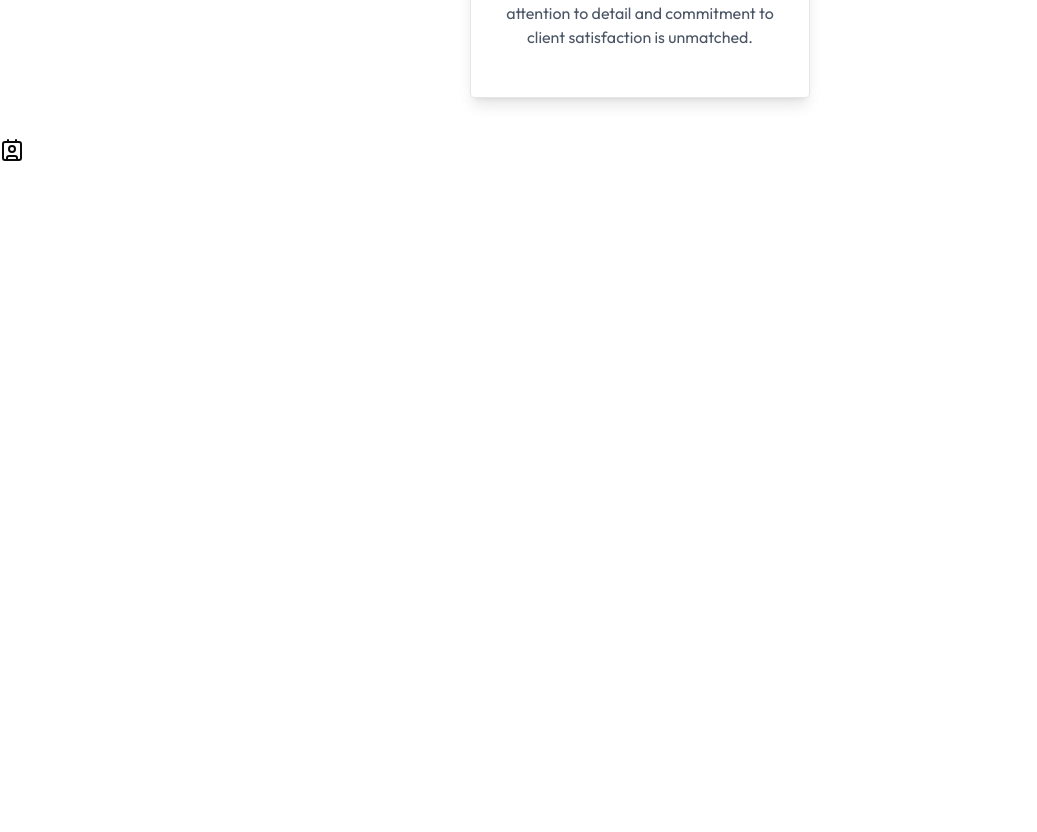
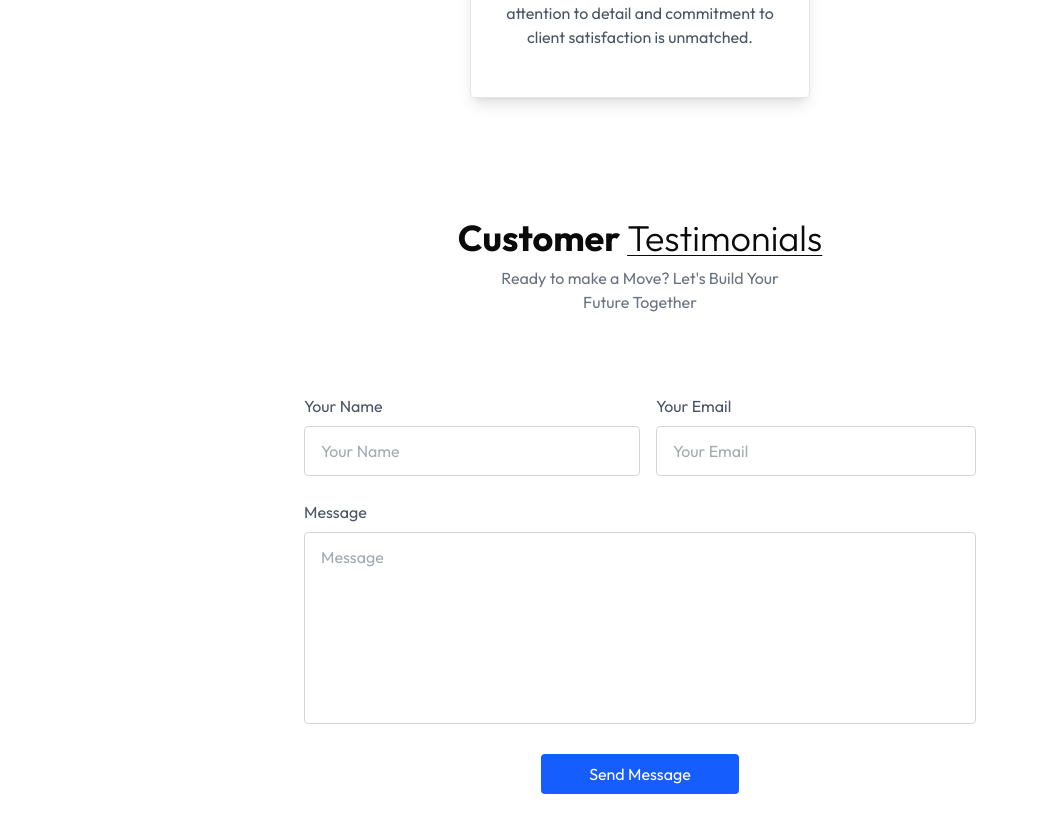
Before and after one commit to va4unsingh/Real-Estate-website, a React (Vite) app: page / in a window 1280 px wide. Shown: the part 3320-4152 px from the top of the page, without its empty margins (0-1037 px from the left). Before the commit the page ends 3482 px from the top, so only its background shows below. Built offline with nearby package versions, Linux system fonts and the light colour scheme.

Commit message:
toaster mid

```diff
--- a/package.json
+++ b/package.json
@@ -17,6 +17,7 @@
     "lucide-react": "^0.507.0",
     "react": "^19.1.0",
     "react-dom": "^19.1.0",
+    "react-toastify": "^11.0.5",
     "tailwind-merge": "^3.2.0",
     "tailwindcss": "^4.1.5"
   },
--- a/src/App.jsx
+++ b/src/App.jsx
@@ -1,14 +1,17 @@
-import { Contact } from "lucide-react";
 import "./App.css";
 import About from "./component/About";
-
 import Header from "./component/Header";
 import Projects from "./component/Projects";
 import Testimonials from "./component/Testimonials";
+import Contact from "./component/Contact";
+import { ToastContainer } from 'react-toastify';
+// import "react-toastify/dist/ReactToastify.css"
 
 function App() {
+
   return (
     <div className="w-full overflow-hidden">
+      <ToastContainer/>
       <Header />
       <About />
       <Projects />
--- a/src/component/Contact.jsx
+++ b/src/component/Contact.jsx
@@ -1,6 +1,33 @@
 import React from "react";
+import { toast } from "react-toastify";
 
 function Contact() {
+  const [result, setResult] = React.useState("");
+
+  const onSubmit = async (event) => {
+    event.preventDefault();
+    setResult("Sending....");
+    const formData = new FormData(event.target);
+
+    formData.append("access_key", "f098b145-de75-4bf5-a4d7-761181cdd6bb");
+
+    const response = await fetch("https://api.web3forms.com/submit", {
+      method: "POST",
+      body: formData,
+    });
+
+    const data = await response.json();
+
+    if (data.success) {
+      // setResult("Form Submitted Successfully");
+      toast.success(" Form Submitted Successfully");
+      event.target.reset();
+    } else {
+      console.log("Error", data);
+      toast.error(data.message);
+      // setResult(data.message);
+    }
+  };
   return (
     <div
       className="text-center p-6 py-20 lg:px-32 w-full overflow-hidden
@@ -14,8 +41,48 @@
         </span>
       </h1>
       <p className="text-center text-gray-500 mb-12 max-w-80 mx-auto">
-        Real Stories From Those Who Found Home With Us
+        Ready to make a Move? Let's Build Your Future Together
       </p>
+
+      <form
+        onSubmit={onSubmit}
+        className="max-w-2xl mx-auto text-gray-600 pt-8 "
+      >
+        <div className="flex flex-wrap">
+          <div className="w-full md:w-1/2 text-left">
+            Your Name
+            <input
+              className="w-full border border-gray-300 rounded py-3 px-4 mt-2"
+              type="text"
+              placeholder="Your Name"
+              name="Name"
+              required
+            />
+          </div>
+          <div className="w-full md:w-1/2 text-left md:pl-4">
+            Your Email
+            <input
+              className="w-full border border-gray-300 rounded py-3 px-4 mt-2"
+              type="email"
+              placeholder="Your Email"
+              name="Email "
+              required
+            />
+          </div>
+        </div>
+        <div className="my-6 text-left">
+          Message
+          <textarea
+            className="w-full border border-gray-300 rounded py-3 px-4 mt-2 h-48 resize-none"
+            name="Message"
+            placeholder="Message"
+            required
+          ></textarea>
+        </div>
+        <button className="bg-blue-600 text-white py-2 px-12 mb-10 rounded">
+          {result ? result : "Send Message"}
+        </button>
+      </form>
     </div>
   );
 }
```
Also changed, not shown: 2 other files (tests, documents, lock files or other folders).
